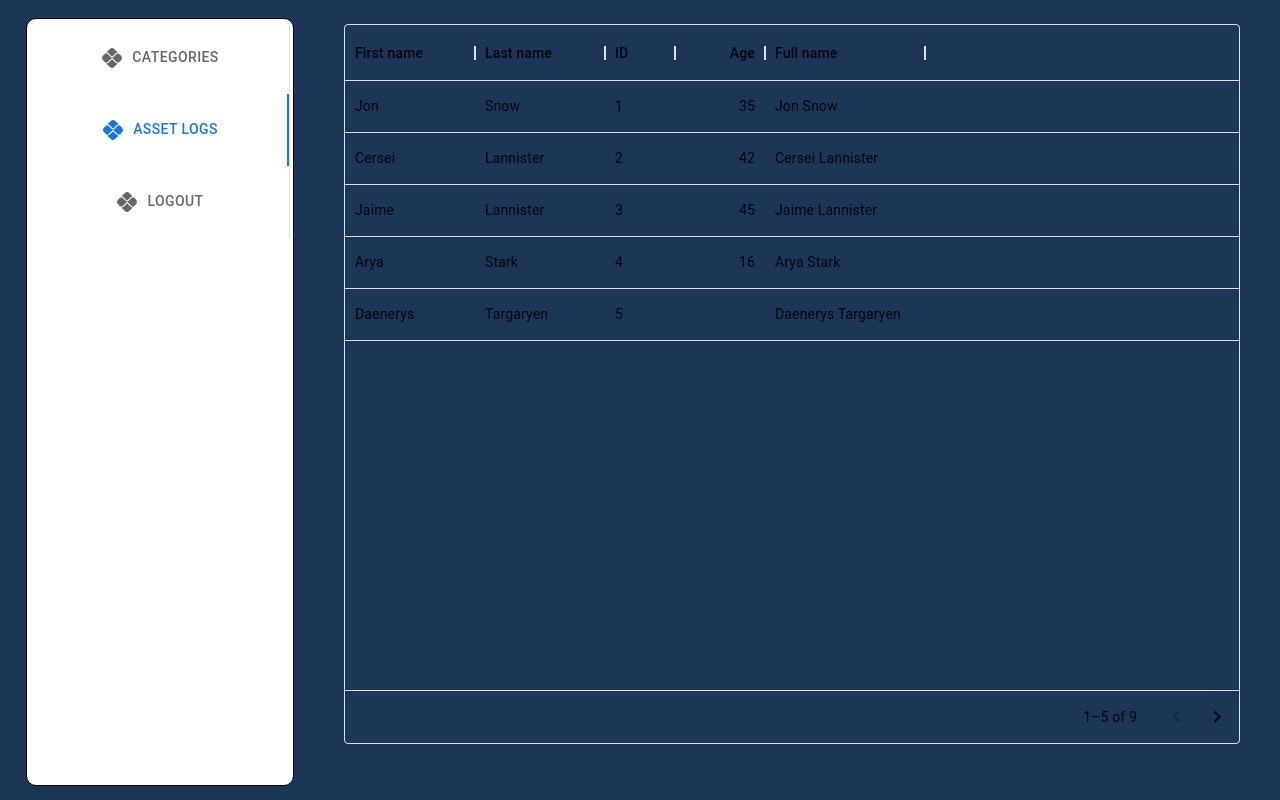
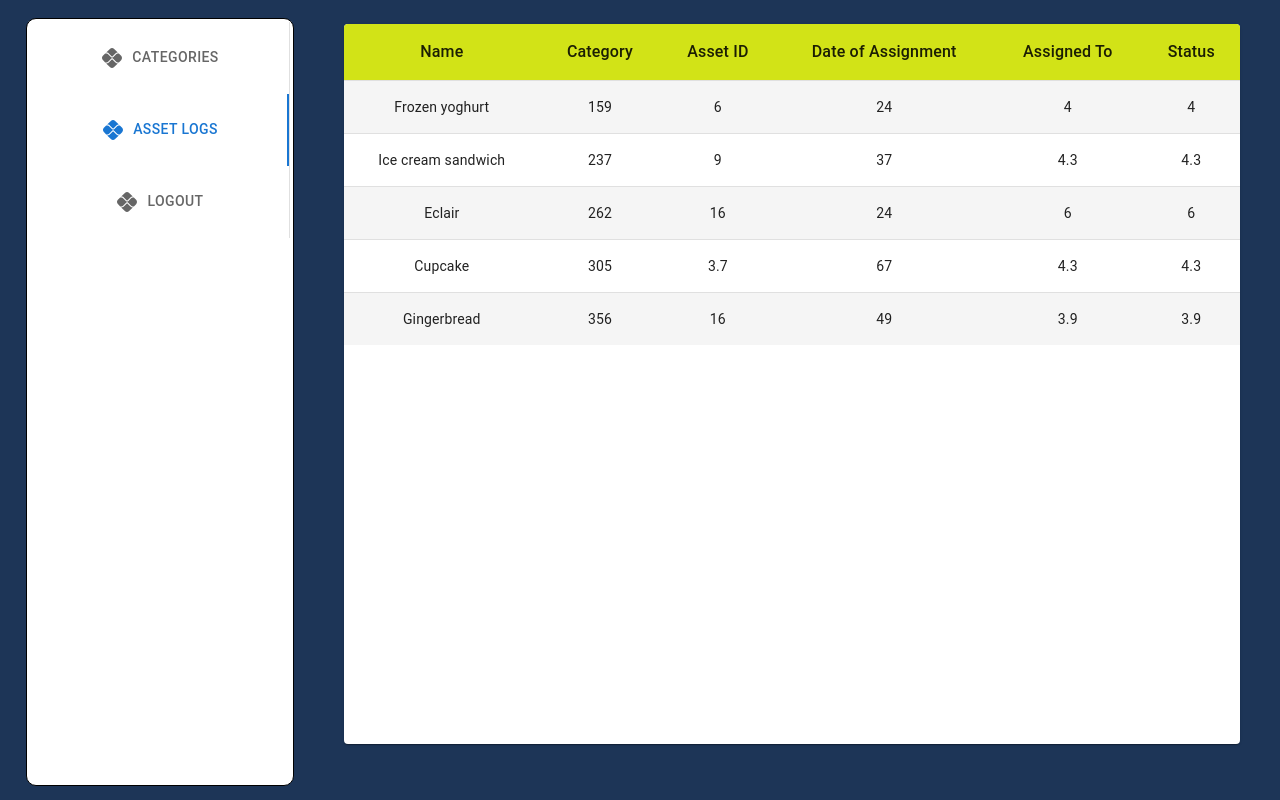
Before and after one commit to DebasishBarman/asset-management-mern, a React (Create React App) app in the folder frontend/: page /dashboard in a window 1280 px wide. Both pictures are taken after a click on the tab "ASSET LOGS". Built offline with nearby package versions, Linux system fonts and the light colour scheme.

Commit message:
Update AssetLogs.js

```diff
--- a/frontend/src/components/AssetLogs.js
+++ b/frontend/src/components/AssetLogs.js
@@ -1,71 +1,131 @@
 import * as React from 'react';
 import { Grid,Stack, Divider, Typography, } from '@mui/material';
 import { DataGrid } from '@mui/x-data-grid';
+import Table from '@mui/material/Table';
+import TableBody from '@mui/material/TableBody';
+import TableCell from '@mui/material/TableCell';
+import TableContainer from '@mui/material/TableContainer';
+import TableHead from '@mui/material/TableHead';
+import TableRow from '@mui/material/TableRow';
+import Paper from '@mui/material/Paper';
+import { styled } from '@mui/material/styles';
+import { tableCellClasses } from '@mui/material/TableCell';
 
-const columns = [
 
-  { field: 'firstName', headerName: 'First name', width: 130 },
-  { field: 'lastName', headerName: 'Last name', width: 130 },
-  { field: 'id', headerName: 'ID', width: 70 },
-  {
-    field: 'age',
-    headerName: 'Age',
-    type: 'number',
-    width: 90,
+// Styled components
+const StyledTableCell = styled(TableCell)(({ theme }) => ({
+  [`&.${tableCellClasses.head}`]: {
+    // backgroundColor: theme.palette.common.yellow,
+    // color: theme.palette.common.white,
   },
-  {
-    field: 'fullName',
-    headerName: 'Full name',
-    description: 'This column has a value getter and is not sortable.',
-    sortable: false,
-    width: 160,
-    valueGetter: (params) =>
-      `${params.getValue(params.id, 'firstName') || ''} ${
-        params.getValue(params.id, 'lastName') || ''
-      }`,
+  [`&.${tableCellClasses.body}`]: {
+    fontSize: 14,
   },
+}));
+
+const StyledTableRow = styled(TableRow)(({ theme }) => ({
+  '&:nth-of-type(odd)': {
+    backgroundColor: theme.palette.action.hover,
+  },
+  // hide last border
+  '&:last-child td, &:last-child th': {
+    border: 0,
+  },
+}));
+
+
+function createData(name, calories, fat, carbs, protein) {
+  return { name, calories, fat, carbs, protein };
+}
+
+const rows = [
+  createData('Frozen yoghurt', 159, 6.0, 24, 4.0),
+  createData('Ice cream sandwich', 237, 9.0, 37, 4.3),
+  createData('Eclair', 262, 16.0, 24, 6.0),
+  createData('Cupcake', 305, 3.7, 67, 4.3),
+  createData('Gingerbread', 356, 16.0, 49, 3.9),
 ];
 
-const rows = [
-  { id: 1, lastName: 'Snow', firstName: 'Jon', age: 35 },
-  { id: 2, lastName: 'Lannister', firstName: 'Cersei', age: 42 },
-  { id: 3, lastName: 'Lannister', firstName: 'Jaime', age: 45 },
-  { id: 4, lastName: 'Stark', firstName: 'Arya', age: 16 },
-  { id: 5, lastName: 'Targaryen', firstName: 'Daenerys', age: null },
-  { id: 6, lastName: 'Melisandre', firstName: null, age: 150 },
-  { id: 7, lastName: 'Clifford', firstName: 'Ferrara', age: 44 },
-  { id: 8, lastName: 'Frances', firstName: 'Rossini', age: 36 },
-  { id: 9, lastName: 'Roxie', firstName: 'Harvey', age: 65 },
-];
+// const columns = [
+//   {
+//     field: 'fullName',
+//     headerName: 'Name',
+//     description: 'This column has a value getter and is not sortable.',
+//     sortable: false,
+//     width: 160,
+//     valueGetter: (params) =>
+//       `${params.getValue(params.id, 'firstName') || ''} ${
+//         params.getValue(params.id, 'lastName') || ''
+//       }`,
+//   },
+
+//   { field: 'lastName', headerName: 'Category', width: 130,backgroundColor:'#d2e317',sortable: false, },
+//   { field: 'id', headerName: 'Asset ID', width: 130,backgroundColor:'#d2e317',sortable: false, },
+//   { field: 'date', headerName: 'Date of Assignment', width: 130,backgroundColor:'#d2e317' },
+//   { field: 'assignedTo', headerName: 'Assigned To', width: 130,backgroundColor:'#d2e317',sortable: false, },
+//   { field: 'status', headerName: 'Status', width: 130,backgroundColor:'#d2e317',sortable: false, },
+
+
+// ];
+
+// const rows = [
+//   { id: 1, lastName: 'Snow', firstName: 'Jon', status: 35,date:"12/11/2022",assignedTo:"Debasish" },
+//   { id: 2, lastName: 'Lannister', firstName: 'Cersei', status: 42,date:"12/11/2022",assignedTo:"Debasish" },
+//   { id: 3, lastName: 'Lannister', firstName: 'Jaime', status: 45,date:"12/11/2022",assignedTo:"Debasish" },
+//   { id: 4, lastName: 'Stark', firstName: 'Arya', status: 16,date:"12/11/2022",assignedTo:"Debasish" },
+//   { id: 5, lastName: 'Targaryen', firstName: 'Daenerys', status: 44,date:"12/11/2022",assignedTo:"Debasish" },
+//   { id: 6, lastName: 'Melisandre', firstName: null, status: 150,date:"12/11/2022",assignedTo:"Debasish" },
+//   { id: 7, lastName: 'Clifford', firstName: 'Ferrara', status: 44,date:"12/11/2022",assignedTo:"Debasish" },
+//   { id: 8, lastName: 'Frances', firstName: 'Rossini', status: 36,date:"12/11/2022",assignedTo:"Debasish" },
+//   { id: 9, lastName: 'Roxie', firstName: 'Harvey', status: 65,date:"12/11/2022",assignedTo:"Debasish" },
+// ];
 
 export default function AssetLogs() {
   return (
       <>
-      <Grid item lg={9}>
+      <Grid item lg={12} sx={{  }}>
 
-                        <div style={{ height: '90vh', width: '70vw' }}>
+                        {/* <div style={{ height: '90vh', width: '70vw' }}>
       <DataGrid
+        sx={{padding:4}}
         rows={rows}
         columns={columns}
-        pageSize={5}
-        rowsPerPageOptions={[5]}
+        pageSize={9}
+        rowsPerPageOptions={[10]}
 
         disableSelectionOnClick
       />
-    </div>
+    </div> */}
+                      <TableContainer component={Paper} sx={{ minWidth: '70vw',minHeight:'90vh' }} >
+      <Table >
+        <TableHead>
+          <TableRow sx={{backgroundColor:'#d2e317'}}>
+            <StyledTableCell align="center" sx={{fontSize:16}}>Name</StyledTableCell>
+            <StyledTableCell align="center" sx={{fontSize:16}}>Category</StyledTableCell>
+            <StyledTableCell align="center" sx={{fontSize:16}}>Asset ID</StyledTableCell>
+            <StyledTableCell align="center" sx={{fontSize:16}}>Date of Assignment</StyledTableCell>
+            <StyledTableCell align="center" sx={{fontSize:16}}>Assigned To</StyledTableCell>
+            <StyledTableCell align="center" sx={{fontSize:16}}>Status</StyledTableCell>
 
-
-                    </Grid>
+          </TableRow>
+        </TableHead>
+        <TableBody>
+          {rows.map((row) => (
+            <StyledTableRow key={row.name}>
+              <StyledTableCell align="center" component="th" scope="row">
+                {row.name}
+              </StyledTableCell>
+              <StyledTableCell align="center">{row.calories}</StyledTableCell>
+              <StyledTableCell align="center">{row.fat}</StyledTableCell>
+              <StyledTableCell align="center">{row.carbs}</StyledTableCell>
+              <StyledTableCell align="center">{row.protein}</StyledTableCell>
+              <StyledTableCell align="center">{row.protein}</StyledTableCell>
+            </StyledTableRow>
+          ))}
+        </TableBody>
+      </Table>
+    </TableContainer>
+    </Grid>
       </>
-
-//       <Grid container sx={{border:'1px solid red'}}>
-
-
-//       {/* <div style={{ height: '90%', width: '100%' }}> */}
-//
-//     {/* </div> */}
-//    </Grid>
-
-
   );
 }
```
